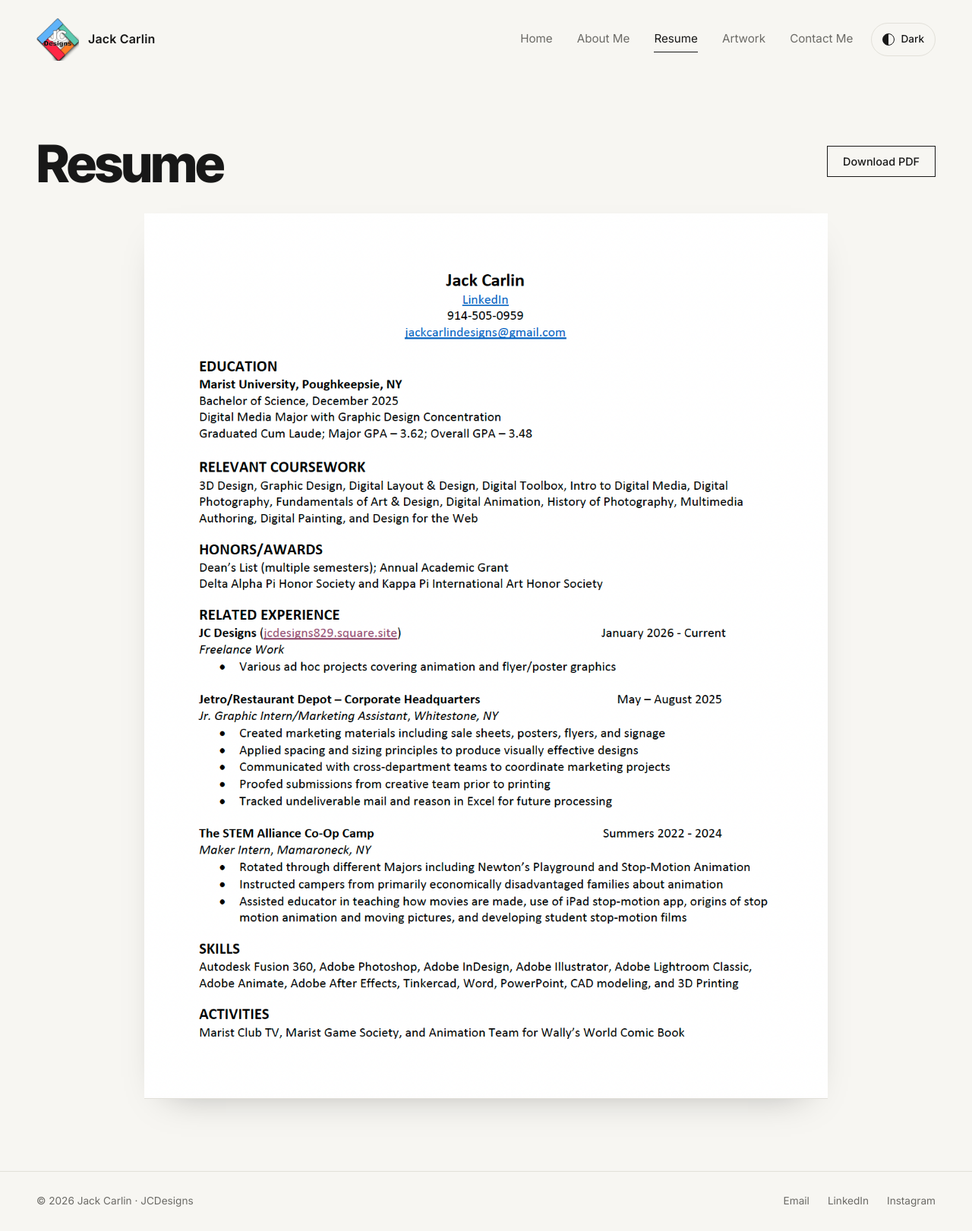
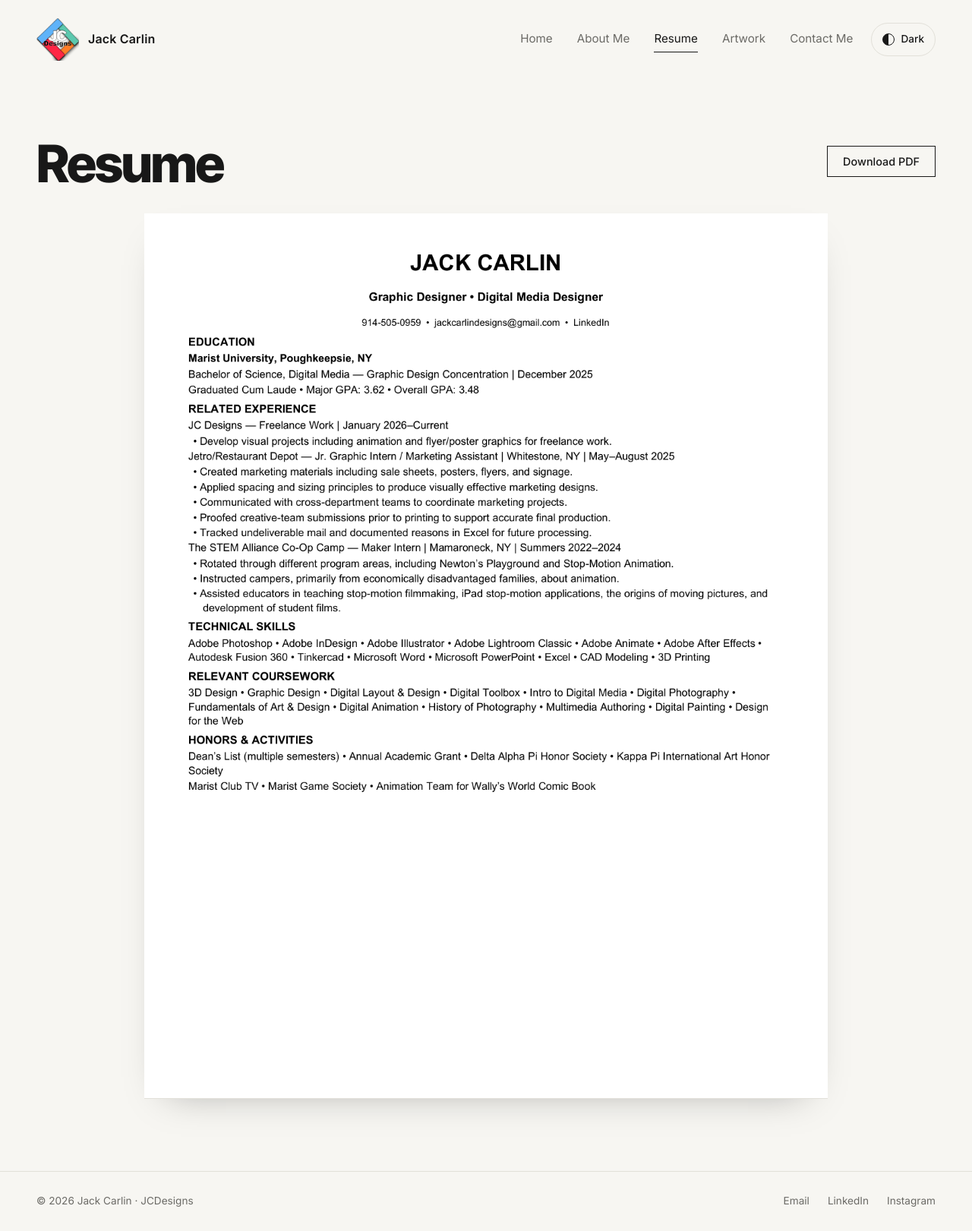
Before and after one commit to jcdesigns829/jcdesigns829.github.io, a Jekyll site: the page built from resume.html, in a window 1280 px wide. Shown: the whole page at 76% size. Built offline with Jekyll 4.4.1, drawn with Linux system fonts in a browser that asks for light colours.

Commit message:
Update resume page with ATS formatted resume (image and PDF download)
Co-Authored-By: Claude Sonnet 5.5 <noreply@anthropic.com>
Claude-Session: https://claude.ai/code/session_01WjxNPExSqQFG1vBjKNabH2

```diff
--- a/resume.html
+++ b/resume.html
@@ -6,4 +6,4 @@ title: Resume
   <h1>Resume</h1>
   <p><a class="button" href="{{ '/images/Jack-Carlin-Resume.pdf' | relative_url }}" download="Jack-Carlin-Resume.pdf">Download PDF</a></p>
 </header>
-<img class="resume" src="{{ '/images/resume.png' | relative_url }}?v=2" alt="Jack Carlin's resume" width="1234" height="1598">
+<img class="resume" src="{{ '/images/resume.png' | relative_url }}?v=3" alt="Jack Carlin's resume" width="1234" height="1598">
```
Also changed, not shown: images/resume.png, 1 other file.
